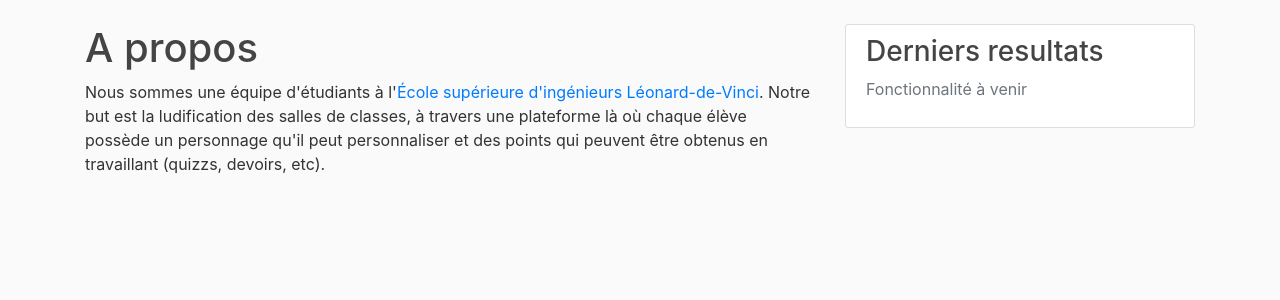
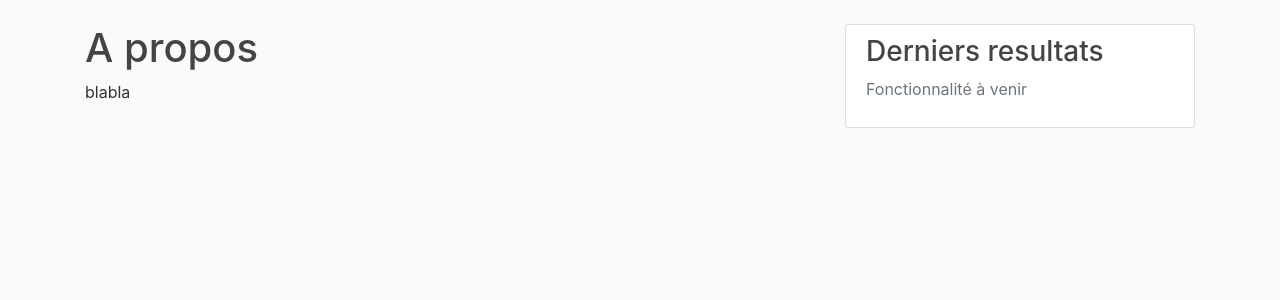
Before and after one commit to aixongaming/python-corona-project, a Django app: page /apropos/ in a window 1280 px wide. Shown: the part 56-356 px from the top of the page. Run offline with Django 3.2, Linux system fonts and the light colour scheme; some libraries are stand-ins or nearby versions.

Commit message:
make it better

```diff
--- a/blog/templates/blog/apropos.html
+++ b/blog/templates/blog/apropos.html
@@ -1,5 +1,5 @@
 {% extends "blog/base.html" %}
 {% block content %}
     <h1>A propos</h1>
-    <p>Nous sommes une équipe d'étudiants à l'<a href="https://esilv.fr">École supérieure d'ingénieurs Léonard-de-Vinci</a>. Notre but est la ludification des salles de classes, à travers une plateforme là où chaque élève possède un personnage qu'il peut personnaliser et des points qui peuvent être obtenus en travaillant (quizzs, devoirs, etc).</p>
+    <p>blabla</p>
 {% endblock content %}
--- a/blog/templates/blog/contact.html
+++ b/blog/templates/blog/contact.html
@@ -1,5 +1,5 @@
 {% extends "blog/base.html" %}
 {% block content %}
     <h1>Contact</h1>
-    <p>Vous pouvez nous contacter en envoyant un mail à l'addresse suivante: <a href="mailto:remy.chio@edu.devinci.fr">remy.chio@edu.devinci.fr</a></p>
+    <p>blabla</p>
 {% endblock content %}
```
